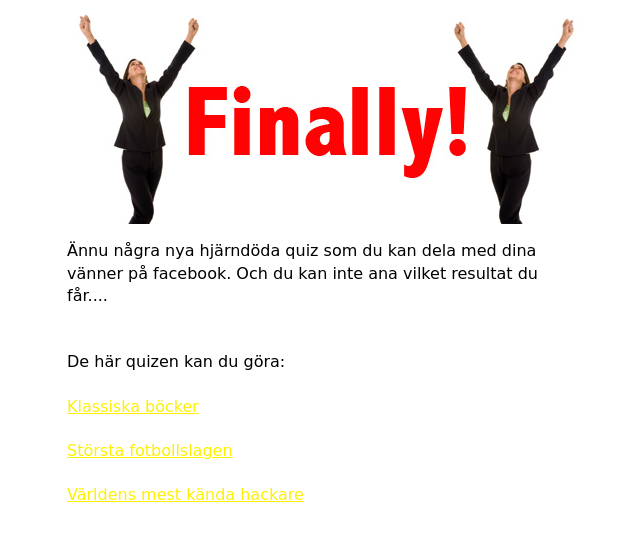
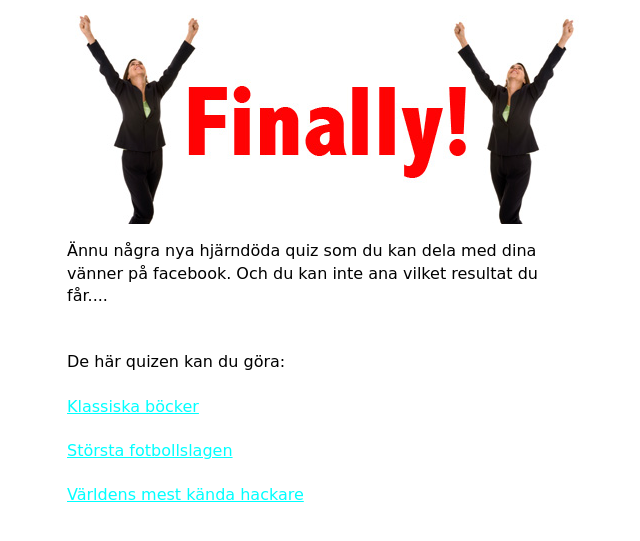
Before and after one commit to swiaiucs/quizsite, a Django app: page / in a window 1280 px wide. Shown: the part 144-685 px from the top of the page, without its empty margins (323-963 px from the left). Run offline with Django 3.2, Linux system fonts and the light colour scheme; some libraries are stand-ins or nearby versions.

Commit message:
changing a-color

```diff
--- a/static/style.css
+++ b/static/style.css
@@ -14,7 +14,7 @@ body {
 
 }
 h1{color: #000000}
-    a{color: #FFF000}
+    a{color: #00FFFF}
     p{
 	border-bottom: 1px solid #FFFFFF;
 	padding-bottom: 5px;
```
